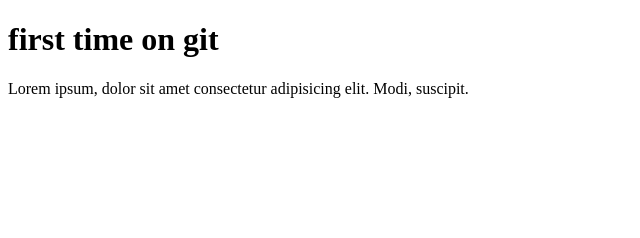
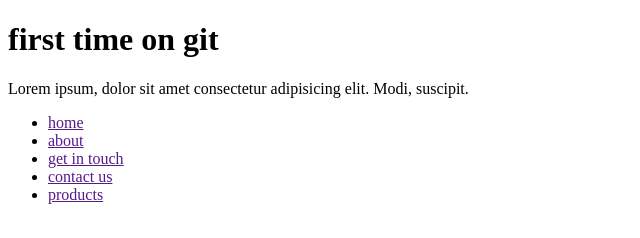
Before and after one commit to Gibson68/the_mango_project, a plain HTML site: page index.html in a window 1280 px wide. Shown: the whole page, without its empty margins (0-640 px from the left). Drawn offline with Linux system fonts and the light colour scheme.

Commit message:
i added some link on the boiler plate

```diff
--- a/index.html
+++ b/index.html
@@ -7,5 +7,15 @@
      <h1>first time on git</h1>
      <p>Lorem ipsum, dolor sit amet consectetur
          adipisicing elit. Modi, suscipit.</p>
+         <div>
+            <ul>
+                <li><a href="">home</a></li>
+                <li><a href="">about</a></li>
+                <li><a href="">get in touch</a></li>
+                <li><a href="">contact us</a></li>
+                <li><a href="">products</a></li>
+
+            </ul>
+         </div>
     </body>
 </html>
```
